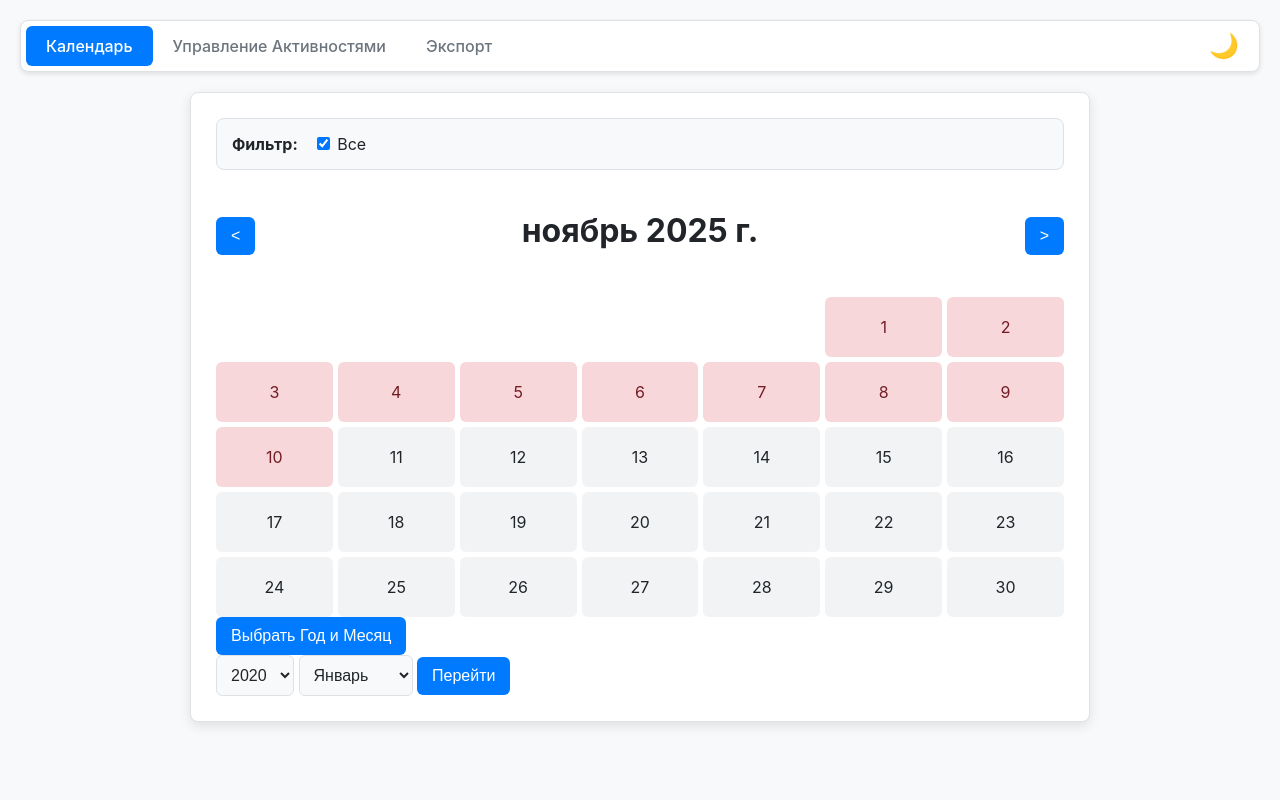
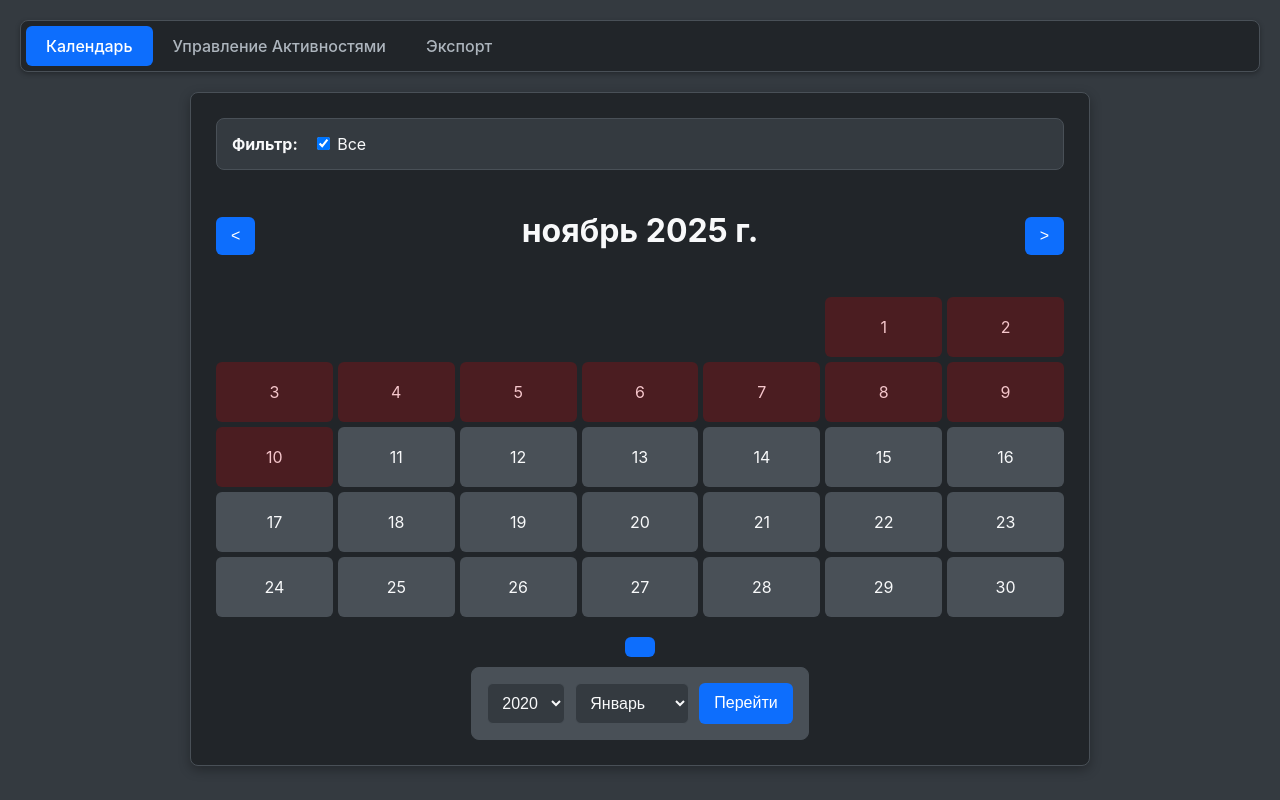
Before and after one commit to MrHoustonOff/Activity-Tracker, a Flask app: page / in a window 1280 px wide. Run offline with Flask 3, Linux system fonts and the light colour scheme; data that the repository does not hold is empty.

Commit message:
style: add dark theme

```diff
--- a/static/css/style.css
+++ b/static/css/style.css
@@ -1,25 +1,10 @@
+/* /ActivityTracker/static/css/style.css */
+
+/* --- 1. Определение Единственной Цветовой Схемы (Темная) --- */
 :root {
     --font-family: -apple-system, BlinkMacSystemFont, 'Segoe UI', Roboto, Helvetica, Arial, sans-serif;
 
-    /* Светлая тема (по умолчанию) */
-    --bg-primary: #ffffff;
-    --bg-secondary: #f8f9fa;
-    --bg-tertiary: #f1f3f5;
-    --text-primary: #212529;
-    --text-secondary: #6c757d;
-    --border-color: #dee2e6;
-    --accent-color: #007bff;
-    --accent-color-hover: #0056b3;
-    --success-color: #28a745;
-    --danger-color: #dc3545;
-    --danger-color-hover: #c82333;
-    --missed-bg: #f8d7da;
-    --missed-text: #721c24;
-    --shadow-color: rgba(0, 0, 0, 0.1);
-}
-
-/* Темная тема */
-body.dark-theme {
+    /* Темная тема - теперь единственная */
     --bg-primary: #212529;
     --bg-secondary: #343a40;
     --bg-tertiary: #495057;
@@ -45,7 +30,7 @@ body {
     color: var(--text-primary);
     margin: 0;
     padding: 20px;
-    transition: background-color 0.2s ease, color 0.2s ease;
+    /* Убрали transition, так как смена темы больше не нужна */
 }
 
 .container {
@@ -62,7 +47,7 @@ h1, h2, h3 { color: var(--text-primary); }
 h1 { border-bottom: 1px solid var(--border-color); padding-bottom: 10px; }
 h2 { margin-top: 30px; }
 
-/* --- 3. Навигация и Переключатель Темы --- */
+/* --- 3. Навигация --- */
 .main-nav {
     display: flex;
     justify-content: space-between;
@@ -85,14 +70,6 @@ h2 { margin-top: 30px; }
 }
 .nav-link:hover { color: var(--text-primary); background-color: var(--bg-tertiary); }
 .nav-link.active { color: #fff; background-color: var(--accent-color); }
-
-#theme-toggle {
-    background: none; border: none; cursor: pointer;
-    font-size: 24px; padding: 5px 15px;
-    color: var(--text-secondary);
-    transition: color 0.2s;
-}
-#theme-toggle:hover { color: var(--text-primary); }
 
 /* --- 4. Элементы Форм --- */
 .form-container { display: flex; gap: 10px; align-items: center; flex-wrap: wrap; }
@@ -130,6 +107,7 @@ button:disabled { background-color: var(--text-secondary); cursor: not-allowed;
     display: flex; justify-content: center; align-items: center;
     height: 60px; border-radius: 6px;
 }
+.empty-cell { background-color: transparent; }
 .day-name { font-weight: bold; color: var(--text-secondary); }
 .day-cell {
     background-color: var(--bg-tertiary);
@@ -185,3 +163,5 @@ button:disabled { background-color: var(--text-secondary); cursor: not-allowed;
     background-color: var(--bg-tertiary);
     padding: 2px 6px; border-radius: 4px; margin-left: 10px;
 }
+.nav-container { margin-top: 20px; display: flex; flex-direction: column; align-items: center; gap: 10px; }
+.date-selector { padding: 15px; background-color: var(--bg-tertiary); border-radius: 8px; display: flex; gap: 10px; justify-content: center; border: 1px solid var(--border-color); }
--- a/static/js/theme.js
+++ /dev/null
@@ -1,29 +0,0 @@
-document.addEventListener('DOMContentLoaded', () => {
-    const themeToggle = document.getElementById('theme-toggle');
-    const moonIcon = '🌙';
-    const sunIcon = '☀️';
-
-    // Функция для применения темы
-    const applyTheme = (theme) => {
-        if (theme === 'dark') {
-            document.body.classList.add('dark-theme');
-            themeToggle.textContent = sunIcon;
-        } else {
-            document.body.classList.remove('dark-theme');
-            themeToggle.textContent = moonIcon;
-        }
-    };
-
-    // Получаем сохраненную тему или используем системные настройки
-    let currentTheme = localStorage.getItem('theme') ||
-                       (window.matchMedia('(prefers-color-scheme: dark)').matches ? 'dark' : 'light');
-
-    applyTheme(currentTheme);
-
-    // Обработчик клика
-    themeToggle.addEventListener('click', () => {
-        currentTheme = document.body.classList.contains('dark-theme') ? 'light' : 'dark';
-        localStorage.setItem('theme', currentTheme);
-        applyTheme(currentTheme);
-    });
-});
--- a/templates/base.html
+++ b/templates/base.html
@@ -1,23 +1,20 @@
+<!-- /ActivityTracker/templates/base.html -->
 <!DOCTYPE html>
 <html lang="ru">
 <head>
     <meta charset="UTF-8">
     <meta name="viewport" content="width=device-width, initial-scale=1.0">
     <title>{% block title %}Activity Tracker{% endblock %}</title>
+    <!-- УДАЛЯЕМ СКРИПТ ТЕМЫ -->
     <link rel="stylesheet" href="/static/css/style.css">
-    <!-- НОВЫЙ СКРИПТ: подключаем в head, чтобы избежать "вспышки" неправильной темы -->
-    <script src="/static/js/theme.js" defer></script>
 </head>
 <body>
     <nav class="main-nav">
-        <!-- Оборачиваем ссылки в div для лучшего позиционирования -->
         <div class="nav-links">
             <a href="/" class="nav-link {% if request.path == '/' %}active{% endif %}">Календарь</a>
             <a href="/activities" class="nav-link {% if request.path == '/activities' %}active{% endif %}">Управление Активностями</a>
             <a href="/export" class="nav-link {% if request.path == '/export' %}active{% endif %}">Экспорт</a>
         </div>
-        <!-- НОВАЯ КНОПКА: Переключатель темы -->
-        <button id="theme-toggle" title="Сменить тему">🌙</button>
     </nav>
     <div class="container">
         {% block content %}{% endblock %}
--- a/templates/index.html
+++ b/templates/index.html
@@ -20,7 +20,7 @@
 
     <!-- НОВЫЙ БЛОК: "Открывашка" для навигации -->
     <div class="nav-container">
-        <button id="toggle-nav-btn">Выбрать Год и Месяц</button>
+        <button id="toggle-nav-btn"></button>
         <div id="date-selector" class="date-selector hidden">
             <select id="year-select"></select>
             <select id="month-select"></select>
```
